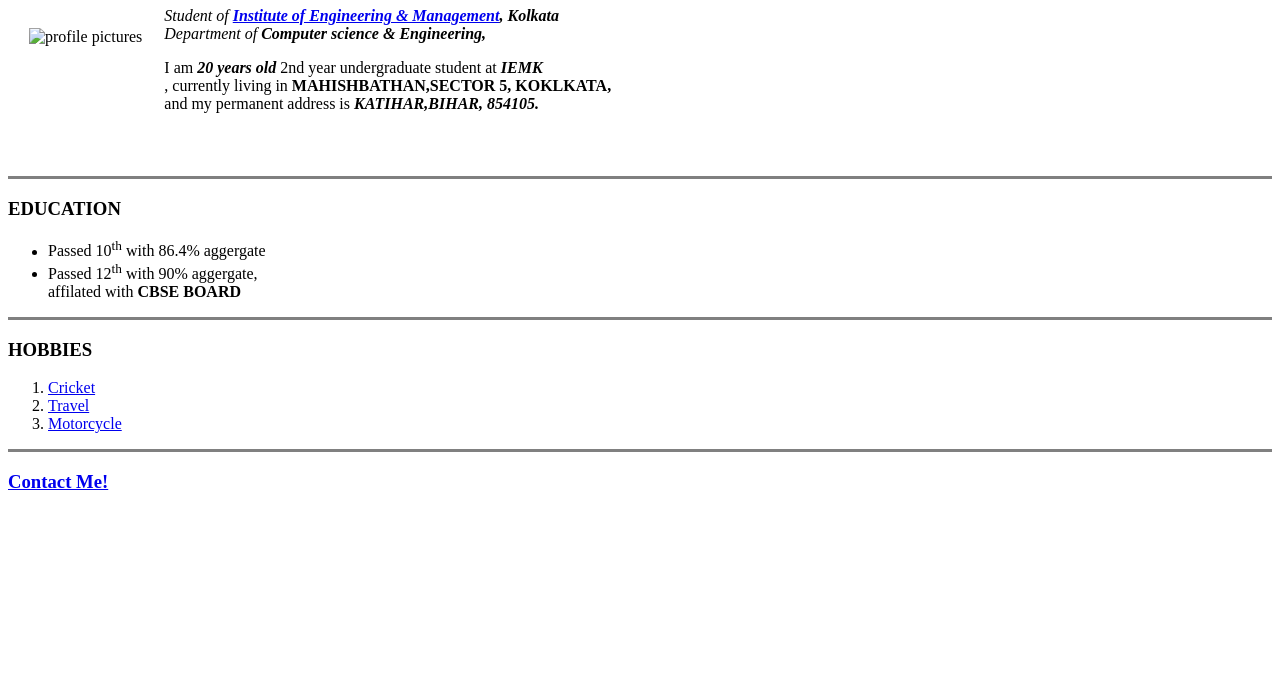
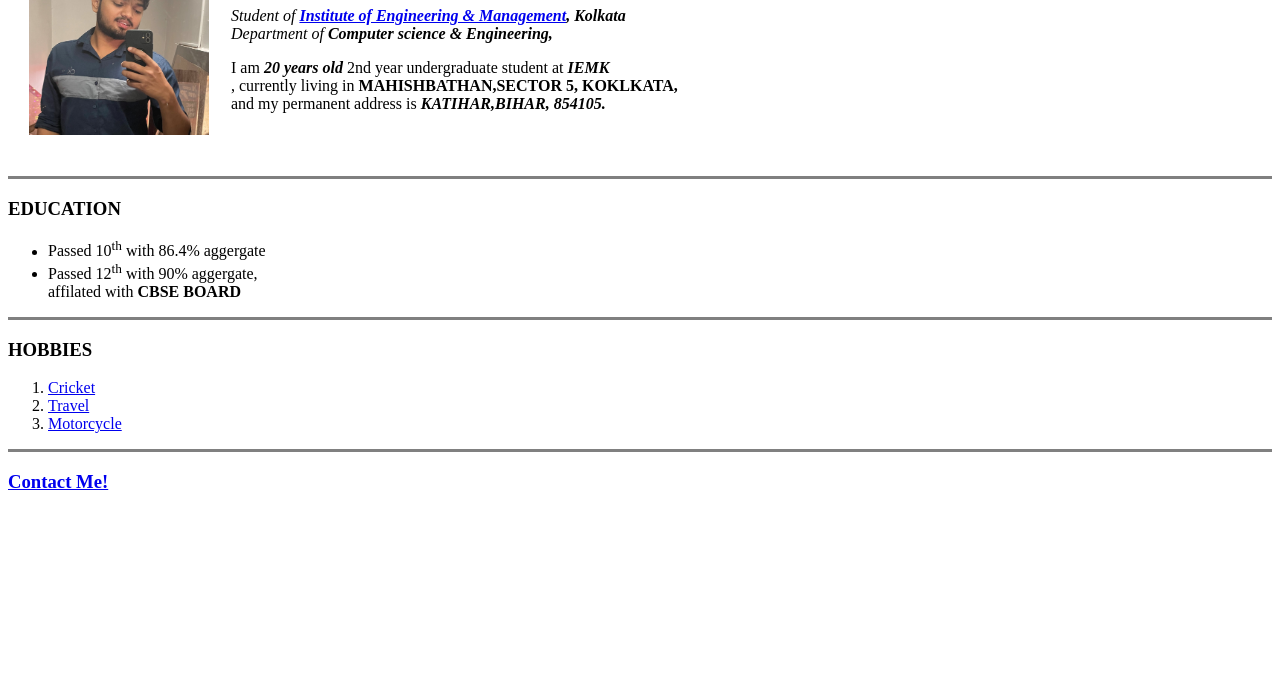
Before and after one commit to Sagarpndit/cv, a plain HTML site: page index.html in a window 1280 px wide. Shown: the part 102-800 px from the top of the page. Drawn offline with Linux system fonts and the light colour scheme.

Commit message:
Update index.html

```diff
--- a/index.html
+++ b/index.html
@@ -10,7 +10,7 @@
     <table cellspacing="20">
         <tr>
             <td>
-                <img src="images/IMG_2275_edited.jpg " alt="profile pictures" height="200" width="180" title="Profile Picture">
+                <img src="IMG_2275_edited.jpg " alt="profile pictures" height="200" width="180" title="Profile Picture">
             </td>
             <td>
                 <h1>Sagar Kumar Pandit</h1>
```
